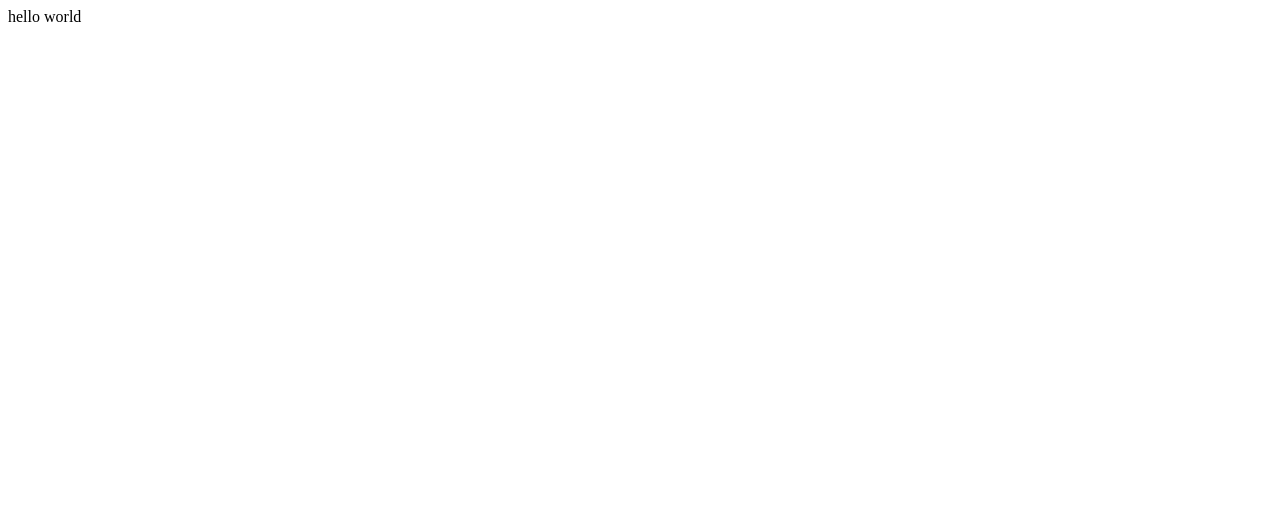
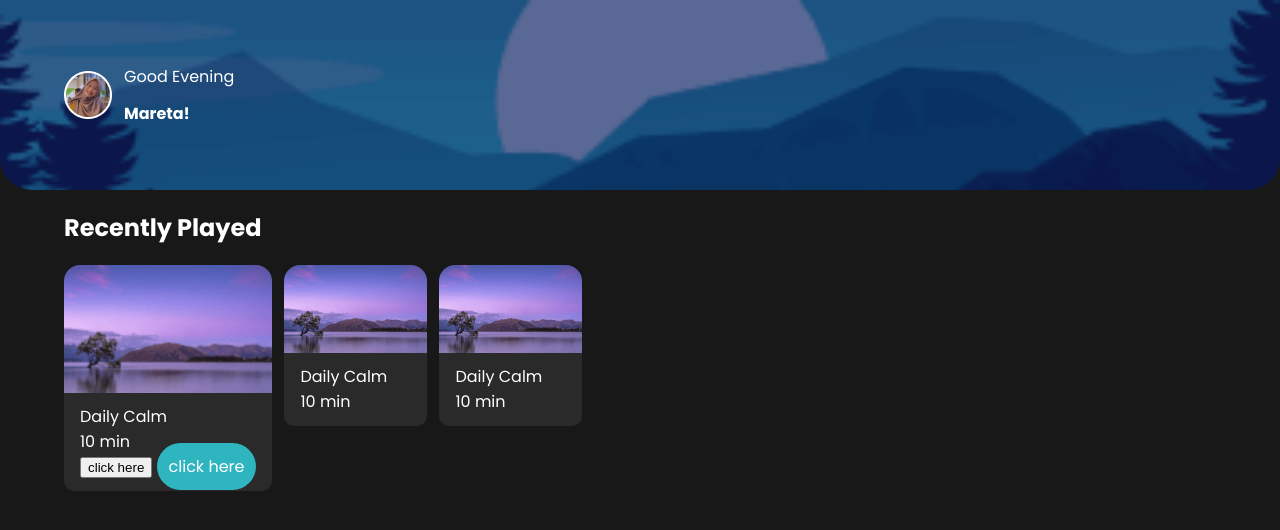
Before and after one commit to maretaayu/meditation, a plain HTML site: page index.html in a window 1280 px wide. Drawn offline with Linux system fonts and the light colour scheme.

Commit message:
feat(index): add ui homepage

```diff
--- a/index.html
+++ b/index.html
@@ -1 +1,61 @@
-<p>hello world</p>
+<!DOCTYPE html>
+<html lang="en">
+  <head>
+    <meta charset="UTF-8" />
+    <meta name="viewport" content="width=device-width, initial-scale=1.0" />
+    <title>Document</title>
+    <link rel="stylesheet" href="style.css" />
+  </head>
+  <body>
+    <div class="hero">
+      <div class="hero-profile">
+        <img src="asset/profile.png" alt="Profile User" />
+        <div class="hero-content">
+          <p>Good Evening</p>
+          <p><b>Mareta!</b></p>
+        </div>
+      </div>
+    </div>
+
+    <div class="play">
+      <div class="page-center">
+        <h2 class="text-invert">Recently Played</h2>
+        <div class="play-group">
+          <div class="card">
+            <img src="asset/thumbnail.png" alt="Play" loading="lazy" />
+            <div class="card-content">
+              <p id="demo">Daily Calm</p>
+              <p>10 min</p>
+
+              <button onclick="myFunction()">click here</button>
+              <a href="google.com" class="btn-cta">click here</a>
+            </div>
+          </div>
+
+          <div class="card">
+            <img src="asset/thumbnail.png" alt="Play" />
+            <div class="card-content">
+              <p>Daily Calm</p>
+              <p>10 min</p>
+            </div>
+          </div>
+
+          <div class="card">
+            <img src="asset/thumbnail.png" alt="Play" />
+            <div class="card-content">
+              <p>Daily Calm</p>
+              <p>10 min</p>
+            </div>
+          </div>
+        </div>
+      </div>
+    </div>
+
+    <script>
+      function myFunction() {
+        document.getElementById("demo").innerHTML = "Hello World";
+      }
+    </script>
+    <script src="js.js"></script>
+  </body>
+</html>
--- /dev/null
+++ b/js.js
@@ -0,0 +1 @@
+console.log("hello ges");
--- /dev/null
+++ b/style.css
@@ -0,0 +1,101 @@
+@import url("https://fonts.googleapis.com/css2?family=Poppins:ital,wght@0,100;0,200;0,300;0,400;0,500;0,600;0,700;0,800;0,900;1,100;1,200;1,300;1,400;1,500;1,600;1,700;1,800;1,900&display=swap");
+
+:root {
+  --primary: #2eb5c0;
+  --secondary: #f9f9f9;
+  --tertiary: #f3f3f3;
+  --border: #e0e0e0;
+  --text: #333;
+  --invert: #fff;
+  --card: #2a2a2a;
+  --background: #181818;
+}
+body {
+  background-color: var(--background);
+}
+body,
+p {
+  margin: 0 !important;
+  font-family: "Poppins", sans-serif;
+}
+
+.text-invert {
+  color: var(--invert);
+}
+.page-center {
+  max-width: 1200px;
+  margin: 0 auto;
+  width: 90%;
+}
+.hero {
+  background-image: url("asset/bghero.png");
+  background-size: cover;
+  background-repeat: no-repeat;
+  padding: 4rem;
+  border-bottom-left-radius: 32px;
+  border-bottom-right-radius: 32px;
+}
+
+.hero-profile {
+  display: flex;
+  gap: 12px;
+  align-items: center;
+  color: var(--invert);
+}
+.hero-profile img {
+  width: 3rem;
+  height: 3rem;
+}
+
+.hero-content {
+  display: grid;
+  gap: 12px;
+}
+p {
+  font-size: 1rem;
+}
+
+/* section play  */
+.card-content {
+  background-color: var(--card);
+  padding: 12px 16px;
+  margin-top: -8px;
+  color: var(--invert);
+  border-bottom-left-radius: 10px;
+  border-bottom-right-radius: 10px;
+}
+.card img {
+  border-top-left-radius: 16px;
+  width: 100%;
+  border-top-right-radius: 16px;
+}
+
+.play-group {
+  display: flex;
+  flex-wrap: wrap;
+}
+/* desktop */
+@media (min-width: 768px) {
+  .play-group {
+    /* display: grid; */
+    /* grid-template-columns: repeat(3, 1fr); */
+    gap: 12px;
+  }
+}
+
+/* mobile  */
+@media (max-width: 768px) {
+  .play-group {
+    /* display: grid;
+    grid-template-columns: repeat(2, 1fr); */
+    gap: 12px;
+  }
+}
+
+a.btn-cta {
+  background-color: var(--primary);
+  color: var(--invert);
+  padding: 12px;
+  border-radius: 32px;
+  text-decoration: none;
+}
```
Also changed, not shown: page.html (added, +14 -0 lines), asset/bghero.png (added), asset/profile.png (added), asset/thumbnail.png (added).
